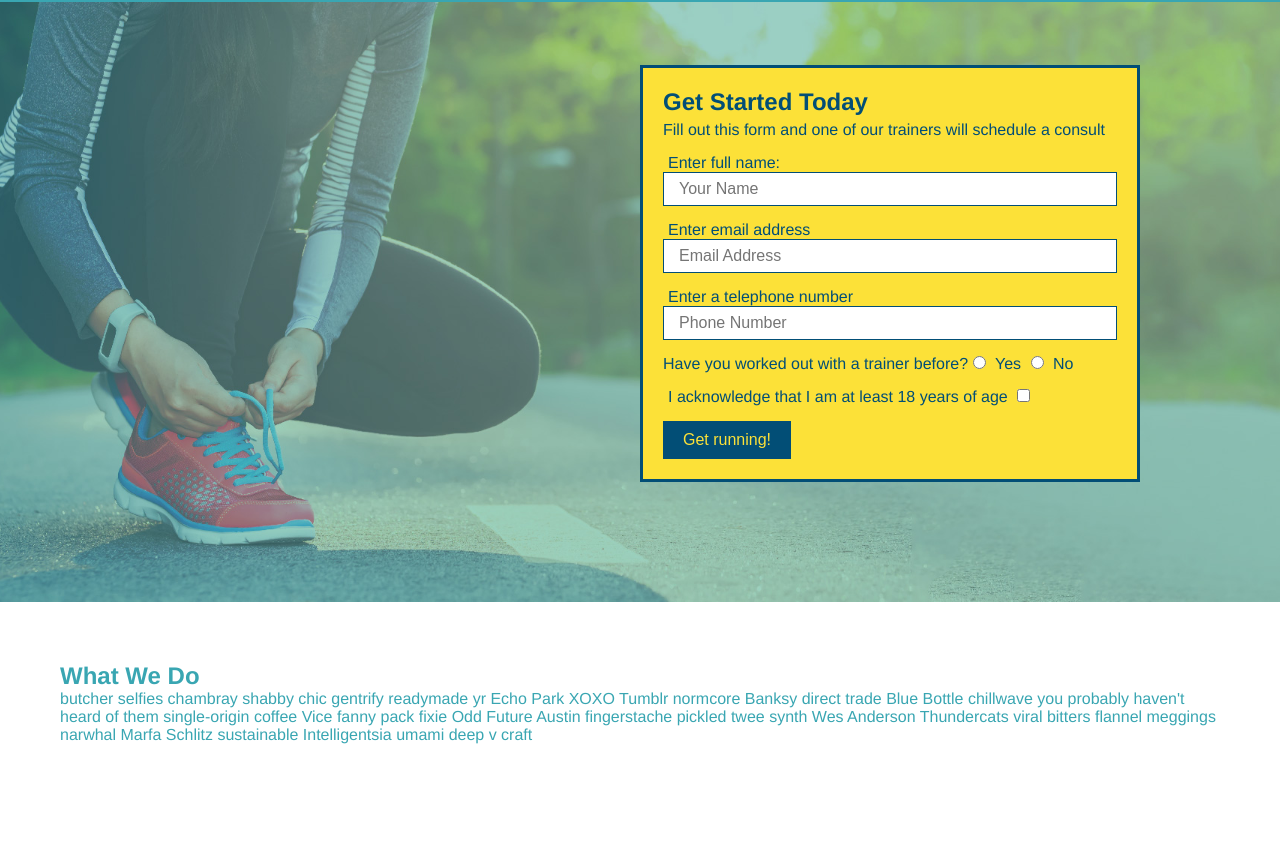
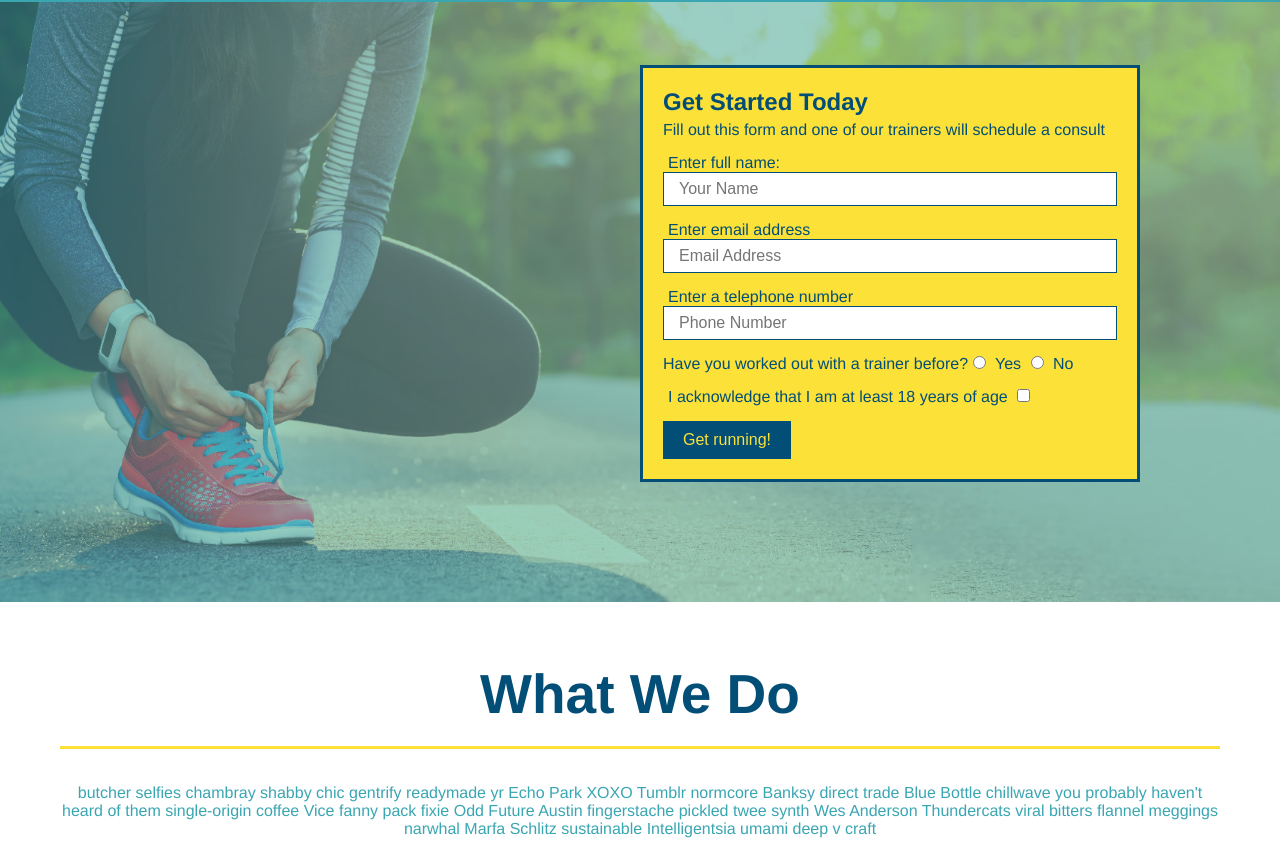
Before and after one commit to connorjlovette/run-buddy, a plain HTML site: page index.html in a window 1280 px wide. Shown: the part 80-941 px from the top of the page. Drawn offline with Linux system fonts and the light colour scheme.

Commit message:
style what we do section

```diff
--- a/assets/style.css
+++ b/assets/style.css
@@ -125,3 +125,16 @@ section {
     font-size: 16px;
 }
 /* hero form styles end */
+
+.intro {
+    text-align: center;
+}
+
+.intro h2 {
+    font-size: 55px;
+    color: #024e76;
+    margin-bottom: 35px;
+    padding: 0 100px 20px 100px;
+    border-bottom: 3px solid;
+    border-color: #fce138;
+}
--- a/index.html
+++ b/index.html
@@ -64,7 +64,7 @@
         </section>
 
         <!--"what we do" section-->
-        <section id="what-we-do">
+        <section id="what-we-do" class="intro">
             <h2>What We Do</h2>
             <p>
                 butcher selfies chambray shabby chic gentrify readymade yr Echo Park XOXO Tumblr normcore Banksy direct trade Blue Bottle chillwave you probably haven't heard of them single-origin coffee Vice fanny pack fixie Odd Future Austin fingerstache pickled twee synth Wes Anderson Thundercats viral bitters flannel meggings narwhal Marfa Schlitz sustainable Intelligentsia umami deep v craft
```
